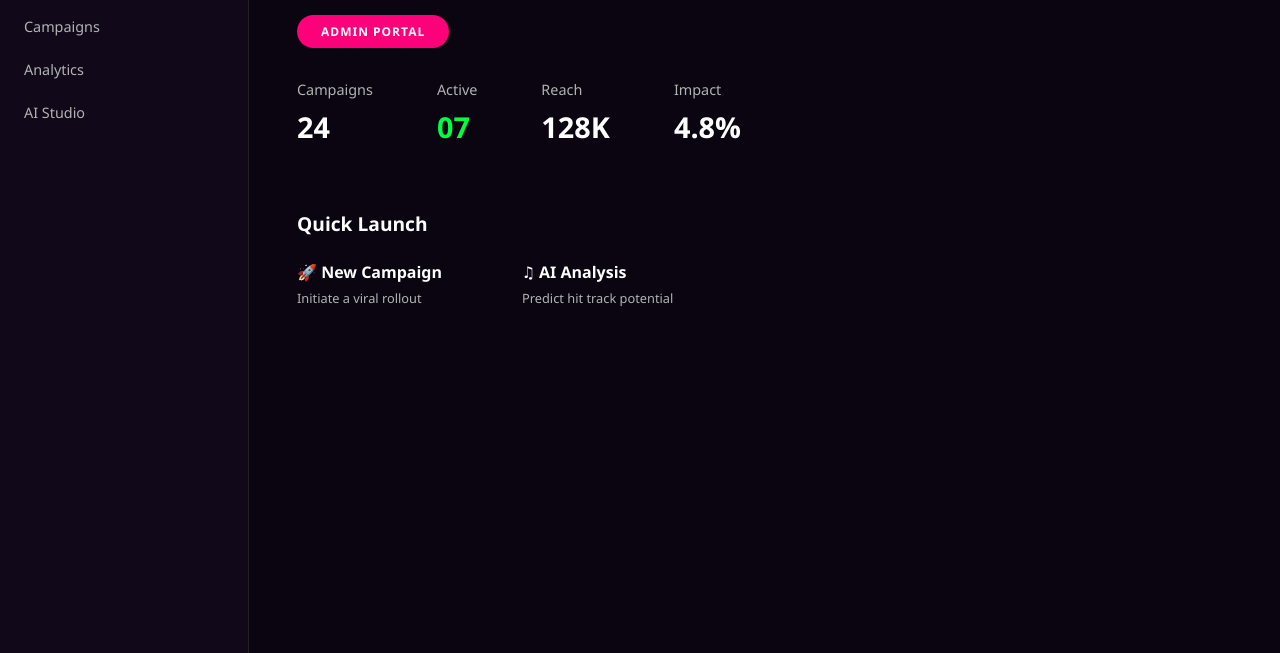
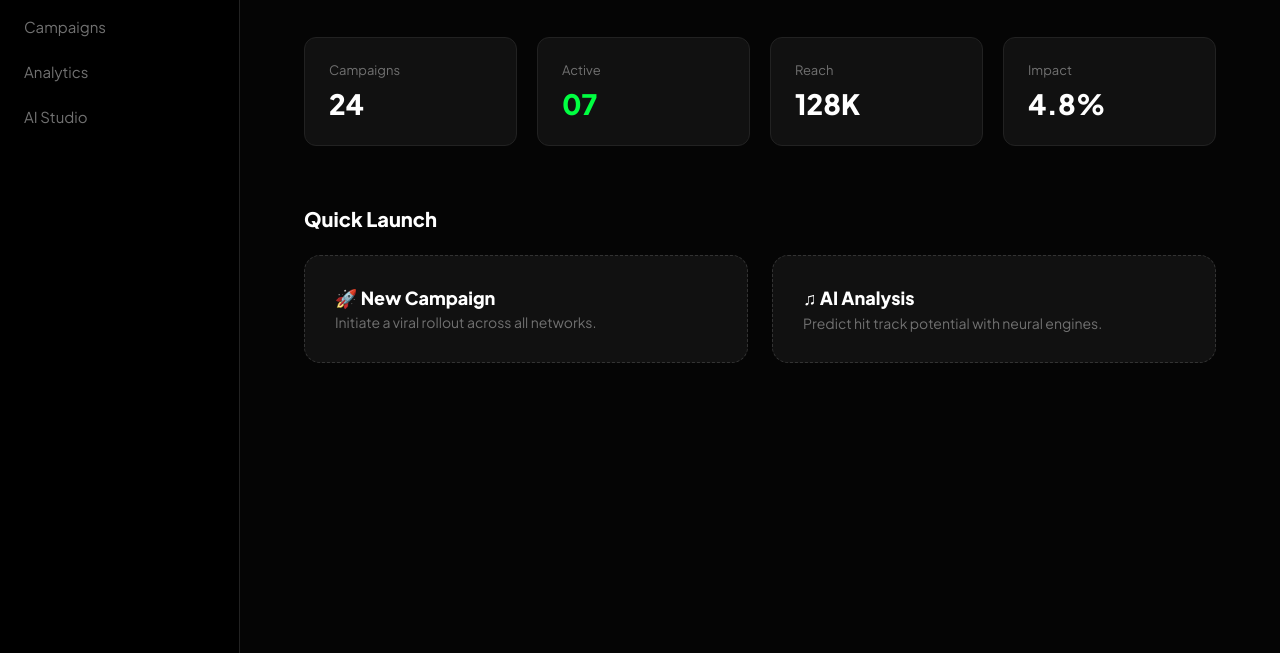
Before and after one commit to renovateafrica234-debug/Sparkam, a plain HTML site: page dashboard.html in a window 1280 px wide. Shown: the part 147-800 px from the top of the page. Drawn offline with Linux system fonts and the light colour scheme.

Commit message:
Update dashboard.html

```diff
--- a/dashboard.html
+++ b/dashboard.html
@@ -3,182 +3,175 @@
 <head>
     <meta charset="UTF-8">
     <meta name="viewport" content="width=device-width, initial-scale=1.0">
-    <title>Sparkam Admin Dashboard</title>
+    <title>Sparkam Admin | Dashboard</title>
+    <link href="https://fonts.googleapis.com/css2?family=Plus+Jakarta+Sans:wght@400;600;800&display=swap" rel="stylesheet">
     <style>
         :root {
-            --bg-dark: #0a0510;
-            --sidebar-bg: #11081a;
+            --bg-black: #050505;
+            --card-bg: #111111;
             --brand-pink: #ff007a;
-            --text-main: #ffffff;
-            --text-dim: #b3b3b3;
+            --text-white: #ffffff;
+            --text-dim: #717171;
             --accent-green: #00ff41;
         }
 
+        * { box-sizing: border-box; margin: 0; padding: 0; }
+
         body {
-            margin: 0;
-            font-family: 'Segoe UI', Tahoma, Geneva, Verdana, sans-serif;
-            background-color: var(--bg-dark);
-            color: var(--text-main);
+            font-family: 'Plus Jakarta Sans', sans-serif;
+            background-color: var(--bg-black);
+            color: var(--text-white);
             display: flex;
+            min-height: 100vh;
+        }
+
+        /* Sidebar Navigation */
+        aside {
+            width: 240px;
+            background: #000;
+            border-right: 1px solid #222;
+            padding: 40px 24px;
+            display: flex;
+            flex-direction: column;
+            position: fixed;
             height: 100vh;
         }
 
-        /* --- Sidebar Navigation --- */
-        nav {
-            width: 200px;
-            background-color: var(--sidebar-bg);
-            padding: 2rem 1.5rem;
-            display: flex;
-            flex-direction: column;
-            gap: 1.5rem;
-            border-right: 1px solid #222;
+        .logo {
+            font-size: 24px;
+            font-weight: 800;
+            color: var(--brand-pink);
+            text-decoration: none;
+            margin-bottom: 48px;
         }
 
-        .logo {
-            color: var(--brand-pink);
-            font-size: 1.5rem;
-            font-weight: bold;
-            margin-bottom: 2rem;
+        nav ul { list-style: none; }
+        nav li { margin-bottom: 24px; }
+        nav a {
+            color: var(--text-dim);
             text-decoration: none;
+            font-size: 15px;
+            font-weight: 500;
+            transition: 0.2s;
+        }
+        nav a:hover, nav a.active { color: var(--text-white); }
+
+        /* Main Content */
+        main {
+            margin-left: 240px;
+            flex: 1;
+            padding: 60px 5%;
         }
 
-        nav a {
-            color: var(--text-dim); /* Fixed contrast from the blue in your screenshot */
-            text-decoration: none;
-            font-size: 0.9rem;
-            transition: color 0.3s;
+        .header-section { margin-bottom: 40px; }
+        h1 { font-size: 42px; font-weight: 800; margin-bottom: 8px; }
+
+        .admin-badge {
+            background: var(--brand-pink);
+            display: inline-block;
+            padding: 4px 12px;
+            border-radius: 4px;
+            font-size: 11px;
+            font-weight: 700;
+            text-transform: uppercase;
         }
 
-        nav a:hover {
-            color: var(--brand-pink);
+        /* Stats Grid - FIXED ALIGNMENT */
+        .stats-grid {
+            display: grid;
+            grid-template-columns: repeat(auto-fit, minmax(180px, 1fr));
+            gap: 20px;
+            margin-bottom: 60px;
         }
 
-        /* --- Main Content Area --- */
-        main {
-            flex-grow: 1;
-            padding: 3rem;
-            overflow-y: auto;
+        .stat-card {
+            background: var(--card-bg);
+            padding: 24px;
+            border-radius: 12px;
+            border: 1px solid #222;
         }
 
-        h1 {
-            font-size: 2.5rem;
-            margin-bottom: 2rem;
+        .stat-label { color: var(--text-dim); font-size: 13px; display: block; margin-bottom: 8px; }
+        .stat-value { font-size: 28px; font-weight: 700; }
+        .green { color: var(--accent-green); }
+
+        /* Quick Launch */
+        .quick-launch-grid {
+            display: grid;
+            grid-template-columns: 1fr 1fr;
+            gap: 24px;
         }
 
-        .admin-banner {
-            background-color: var(--brand-pink);
-            padding: 0.5rem 1.5rem;
-            border-radius: 50px;
-            font-size: 0.75rem;
-            font-weight: bold;
-            display: inline-block;
-            margin-bottom: 2rem;
-            text-transform: uppercase;
-            letter-spacing: 1px;
+        .action-card {
+            background: #111;
+            border: 1px dashed #333;
+            padding: 30px;
+            border-radius: 16px;
+            cursor: pointer;
+            transition: 0.3s;
         }
 
-        /* --- Stats Layout (The Distortion Fix) --- */
-        .stats-grid {
-            display: flex;
-            gap: 4rem;
-            margin-bottom: 4rem;
-            flex-wrap: wrap;
-        }
+        .action-card:hover { border-color: var(--brand-pink); background: #161616; }
+        .action-card h3 { margin-bottom: 4px; font-size: 18px; }
+        .action-card p { color: var(--text-dim); font-size: 14px; }
 
-        .stat-item {
-            display: flex;
-            flex-direction: column;
-            gap: 0.5rem;
-        }
-
-        .stat-label {
-            color: var(--text-dim);
-            font-size: 0.9rem;
-        }
-
-        .stat-value {
-            font-size: 1.8rem;
-            font-weight: bold;
-        }
-
-        .active-text {
-            color: var(--accent-green);
-        }
-
-        /* --- Quick Launch Section --- */
-        .quick-launch h2 {
-            font-size: 1.2rem;
-            margin-bottom: 1.5rem;
-        }
-
-        .launch-options {
-            display: flex;
-            gap: 5rem;
-        }
-
-        .option {
-            cursor: pointer;
-        }
-
-        .option-title {
-            display: block;
-            font-weight: bold;
-            margin-bottom: 0.2rem;
-        }
-
-        .option-subtext {
-            color: var(--text-dim);
-            font-size: 0.8rem;
+        @media (max-width: 768px) {
+            aside { display: none; }
+            main { margin-left: 0; padding: 30px; }
+            .quick-launch-grid { grid-template-columns: 1fr; }
         }
     </style>
 </head>
 <body>
 
-    <nav>
+    <aside>
         <a href="#" class="logo">Sparkam.</a>
-        <a href="#">Dashboard</a>
-        <a href="#">Campaigns</a>
-        <a href="#">Analytics</a>
-        <a href="#">AI Studio</a>
-    </nav>
+        <nav>
+            <ul>
+                <li><a href="#" class="active">Dashboard</a></li>
+                <li><a href="#">Campaigns</a></li>
+                <li><a href="#">Analytics</a></li>
+                <li><a href="#">AI Studio</a></li>
+            </ul>
+        </nav>
+    </aside>
 
     <main>
-        <h1>Welcome back, Admin!</h1>
-
-        <div class="admin-banner">Admin Portal</div>
+        <section class="header-section">
+            <h1>Welcome back, Admin!</h1>
+            <div class="admin-badge">Admin Portal</div>
+        </section>
 
         <div class="stats-grid">
-            <div class="stat-item">
+            <div class="stat-card">
                 <span class="stat-label">Campaigns</span>
                 <span class="stat-value">24</span>
             </div>
-            <div class="stat-item">
+            <div class="stat-card">
                 <span class="stat-label">Active</span>
-                <span class="stat-value active-text">07</span>
+                <span class="stat-value green">07</span>
             </div>
-            <div class="stat-item">
+            <div class="stat-card">
                 <span class="stat-label">Reach</span>
                 <span class="stat-value">128K</span>
             </div>
-            <div class="stat-item">
+            <div class="stat-card">
                 <span class="stat-label">Impact</span>
                 <span class="stat-value">4.8%</span>
             </div>
         </div>
 
-        <section class="quick-launch">
-            <h2>Quick Launch</h2>
-            <div class="launch-options">
-                <div class="option">
-                    <span class="option-title">🚀 New Campaign</span>
-                    <span class="option-subtext">Initiate a viral rollout</span>
-                </div>
-                <div class="option">
-                    <span class="option-title">♫ AI Analysis</span>
-                    <span class="option-subtext">Predict hit track potential</span>
-                </div>
+        <h2 style="margin-bottom: 24px; font-size: 20px;">Quick Launch</h2>
+        <div class="quick-launch-grid">
+            <div class="action-card">
+                <h3>🚀 New Campaign</h3>
+                <p>Initiate a viral rollout across all networks.</p>
             </div>
-        </section>
+            <div class="action-card">
+                <h3>♫ AI Analysis</h3>
+                <p>Predict hit track potential with neural engines.</p>
+            </div>
+        </div>
     </main>
 
 </body>
```
